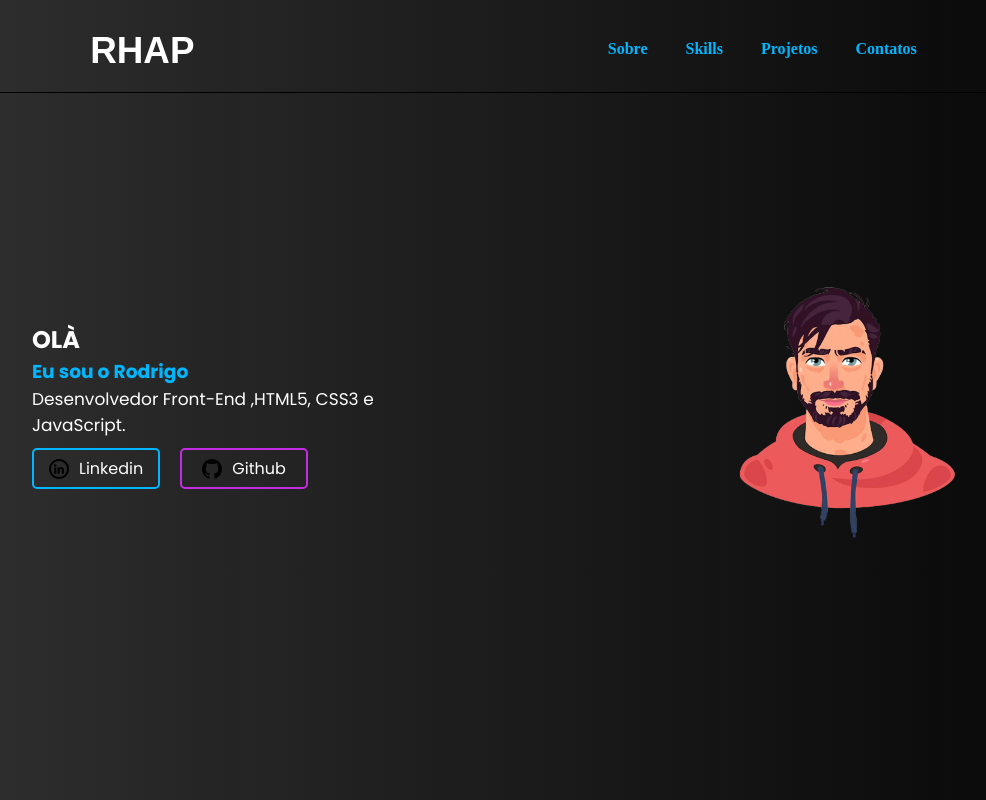
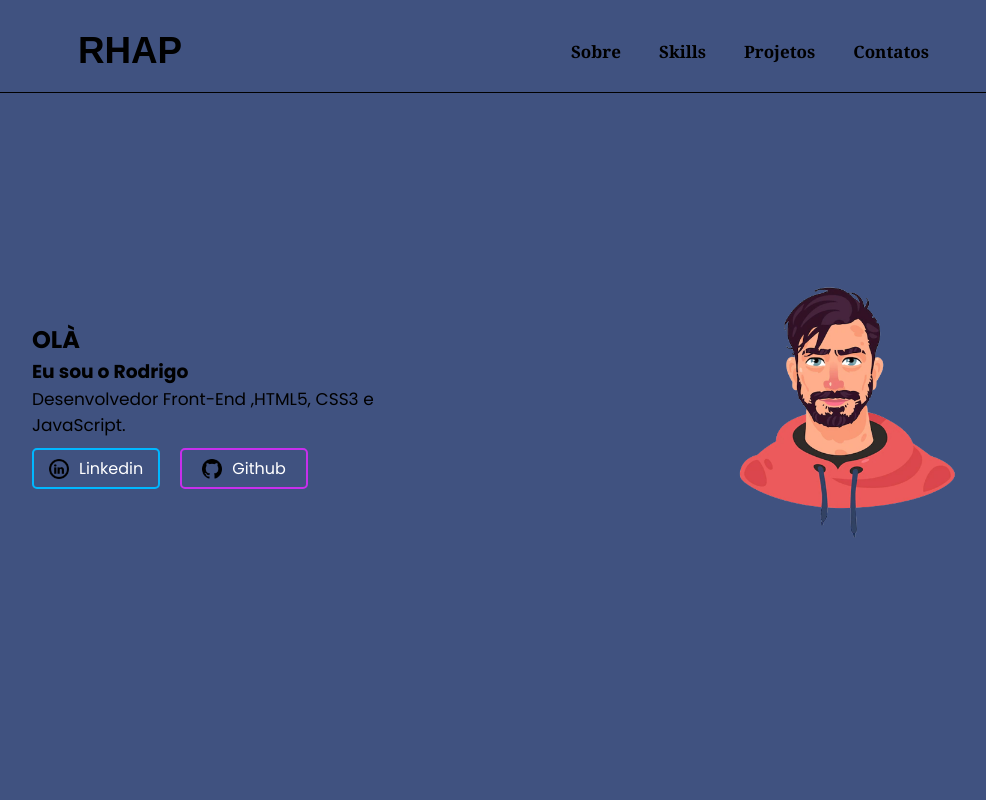
Before and after one commit to irodrigohenrique/portfolio, a plain HTML site: page index.html in a window 1280 px wide. Shown: the whole page, without its empty margins (128-1114 px from the left). Drawn offline with nearby package versions, Linux system fonts and the light colour scheme; a web font is replaced by a local one.

Commit message:
atualizando css

```diff
--- a/estilo/media-queries.css
+++ b/estilo/media-queries.css
@@ -30,7 +30,7 @@ Grandes telas: acima de 1200px
 
 @media screen and (min-width:1200px) { /*GRANDES TELAS*/
     body{
-        background-image: linear-gradient(to left, rgba(0, 0, 0, 0.842),rgb(49, 49, 49) );
+      background-color: #405280;
     }
 
     #botao{
--- a/estilo/style.css
+++ b/estilo/style.css
@@ -16,7 +16,7 @@
 }
 
 body{
-  background-color: rgba(2, 2, 2, 0.87);
+   background-color: #405280;
 
 }
 
@@ -33,7 +33,7 @@ body{
 
 #cabeçalho h1{
 padding-top: 10px;
-color: white;
+color: #000000;
 
 font-family: 'Trispace', sans-serif
 }
@@ -49,31 +49,29 @@ font-family: 'Trispace', sans-serif
 
 span#botao:hover{
 
-color: white;
+color: rgb(0, 0, 0);
 }
 
 #item{
     display: none;
-
-
 }
 
 #item li{
-   font-size: 16px;
+   font-size: 17px;
    display: block;
    border-radius: 5px;
+   font-family:  Georgia, 'Times New Roman', Times, serif;
    padding: 7px;
-
-    margin-bottom: 1px;
+   margin-bottom: 1px;
 }
 #item a {
-    color:rgb(0, 183, 255);
+    color:rgb(0, 0, 0);
     padding: 10px;
     text-decoration: none;
 }
 
 #item a:hover{
-   color:rgb(250, 250, 250);
+   color:rgb(255, 255, 255);
 }
 
 
@@ -98,7 +96,7 @@ color: white;
 
  .principal-texto{
    font-family: 'Poppins', sans-serif;
-   color: white;
+   color: rgb(0, 0, 0);
     margin: auto;
     max-width: 350px;
 
@@ -110,7 +108,7 @@ color: white;
  }
 
 span{
-  color:rgb(0, 183, 255);
+  color:rgb(0, 0, 0);
  }
 
  .botoes{
@@ -125,7 +123,7 @@ span{
  .botoes a{
     display: flex;
     color: white;
-   gap: 10px;
+    gap: 10px;
     text-decoration: none;
     border-radius: 5px;
  }
@@ -151,7 +149,6 @@ span{
  }
 
  .botoes-dois:hover{
-
     color: white;
     background-color: rgba(213, 45, 247, 0.911);
     text-decoration: underline;
```
